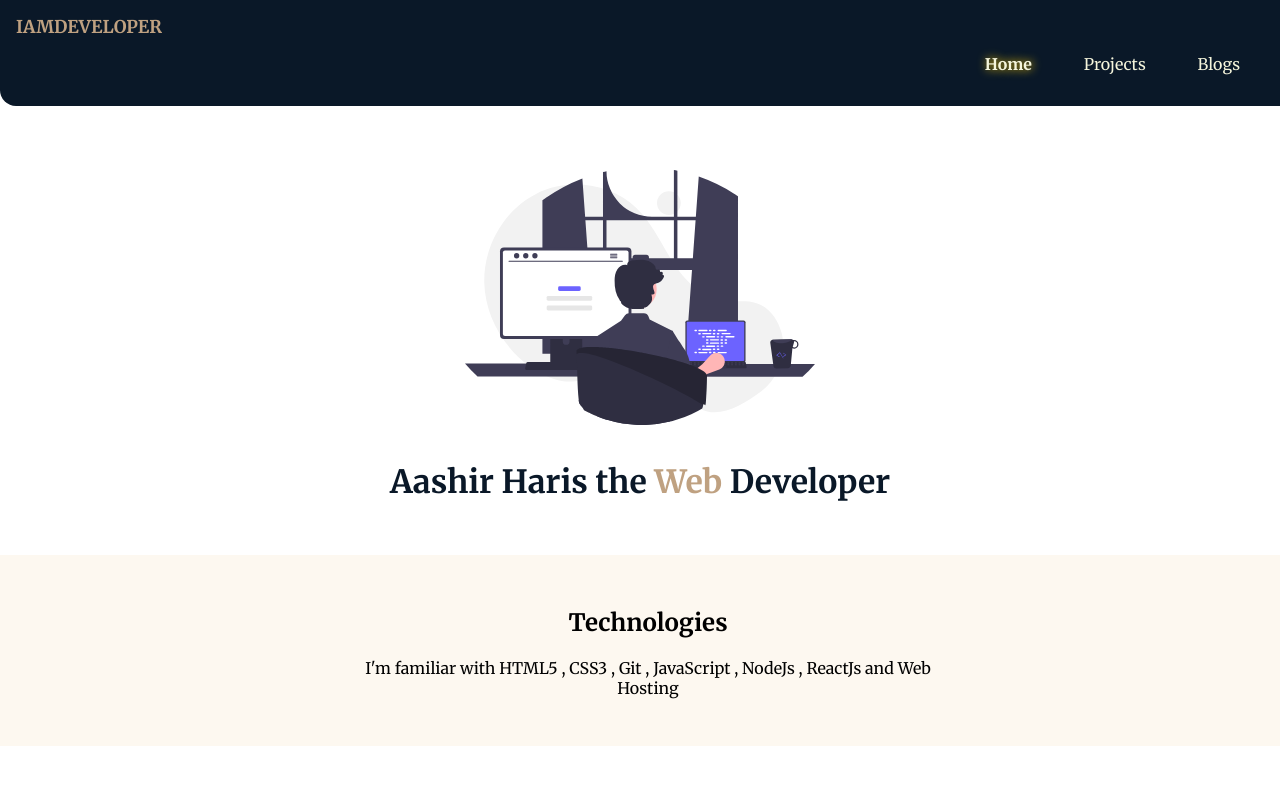
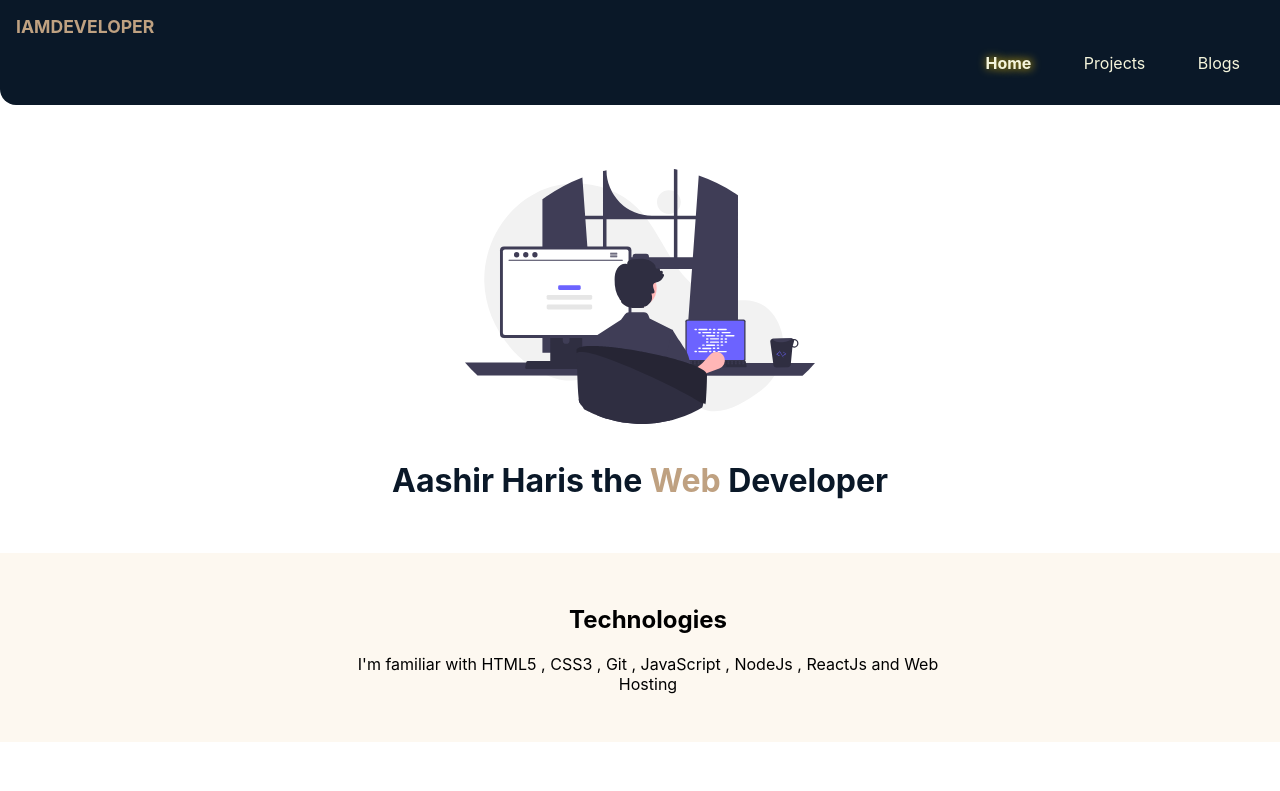
Before and after one commit to Aashir-tech/Learning-HTML-CSS, a plain HTML site: page index.html in a window 1280 px wide. Shown: the top 791 px of the page. Drawn offline with Linux system fonts and the light colour scheme.

Commit message:
Update font

```diff
--- a/styles.css
+++ b/styles.css
@@ -8,8 +8,7 @@
 }
 
 body {
-    font-family: 'Merriweather',
-        serif;
+    font-family: Inter,ui-sans-serif,system-ui,-apple-system,BlinkMacSystemFont,"Segoe UI",Roboto,"Helvetica Neue",Arial,"Noto Sans",sans-serif,"Apple Color Emoji","Segoe UI Emoji","Segoe UI Symbol","Noto Color Emoji";
     margin : 0px;
 }
 
```
